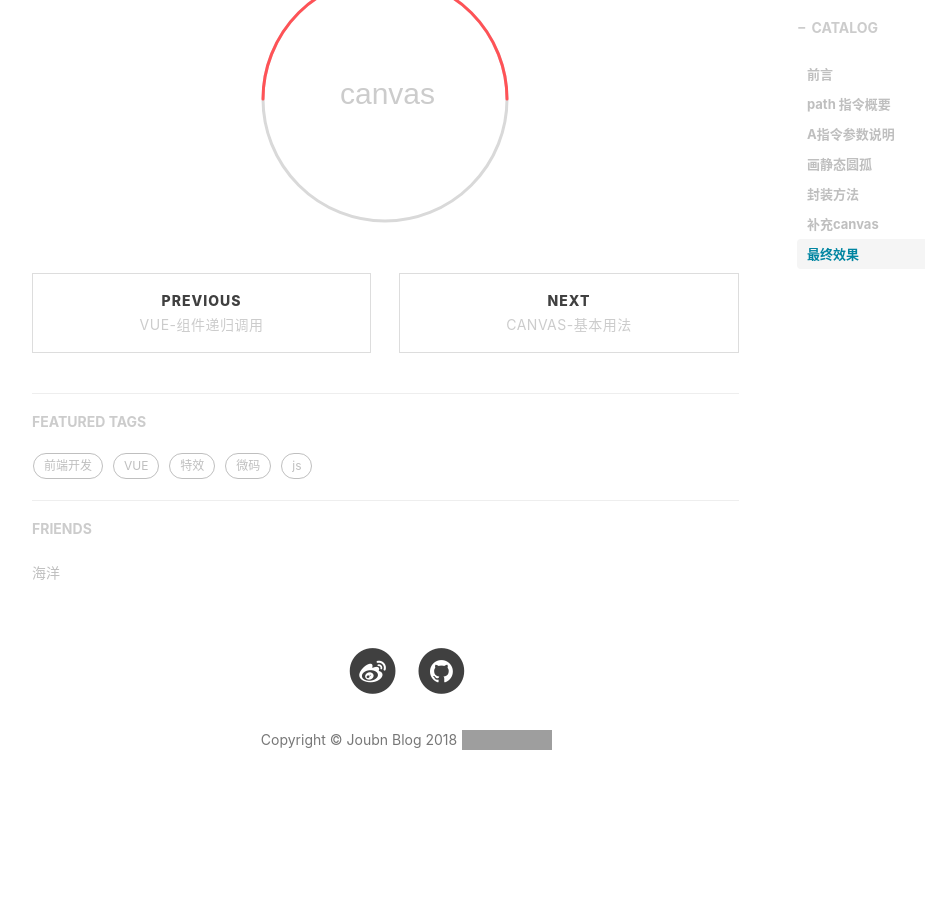
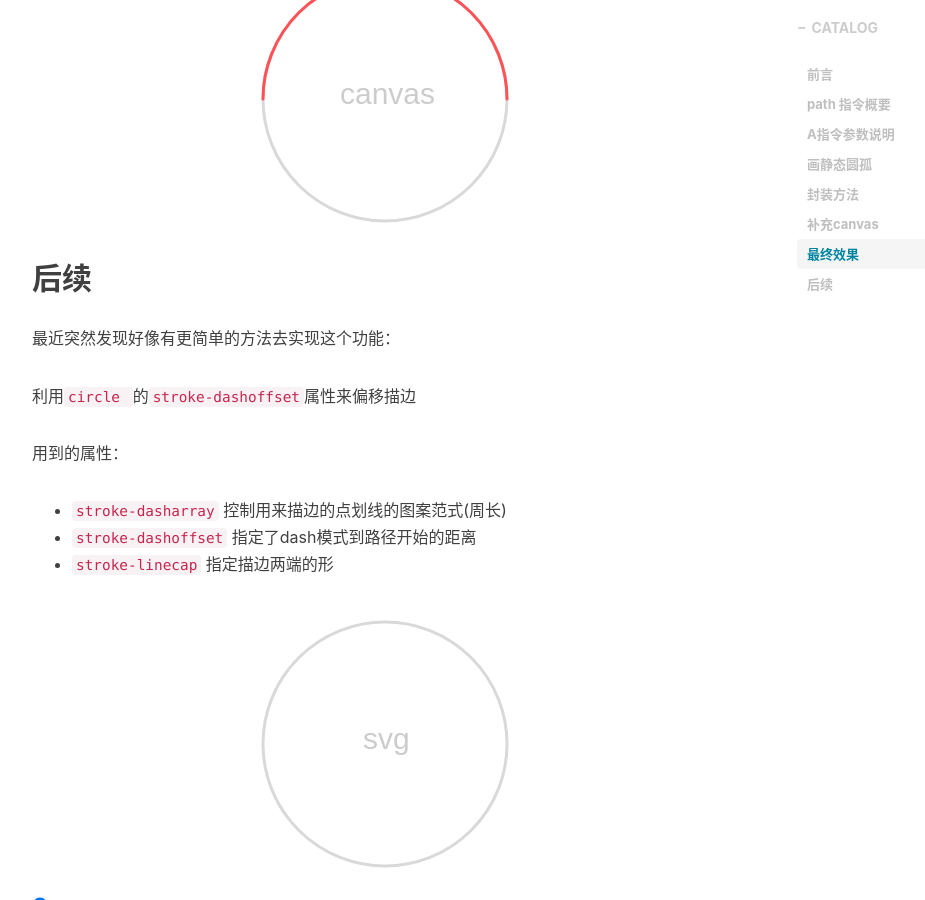
Before and after one commit to bb595700239/bb595700239.github.io, a Jekyll site: the page built from _posts/2017-09-26-svg-path-arc.markdown, in a window 1280 px wide and 900 px high, scrolled down 3856 px. Shown: the whole window, without its empty margins (233-1158 px from the left). Built offline with Jekyll 4.4.1, drawn with Linux system fonts in a browser that asks for light colours; nearby versions of some CDN libraries; comment, search, counter and statistics services are not loaded; before the commit the page ends 4700 px from its top, so only the background shows below that; grey boxes are pictures that could not be loaded.

Commit message:
添加后续
Signed-off-by: bb595700239 <595700239@qq.com>

```diff
--- a/_posts/2017-09-26-svg-path-arc.markdown
+++ b/_posts/2017-09-26-svg-path-arc.markdown
@@ -245,3 +245,33 @@ window.onload = draw('M 3 125 A 122,122 0 0 1 247,125');
   }
 }
 </style>
+
+## 后续
+
+最近突然发现好像有更简单的方法去实现这个功能：
+
+利用`circle `的`stroke-dashoffset`属性来偏移描边
+
+用到的属性：
+- `stroke-dasharray`  控制用来描边的点划线的图案范式(周长)
+- `stroke-dashoffset` 指定了dash模式到路径开始的距离
+- `stroke-linecap` 指定描边两端的形
+
+<div style="text-align:center;margin-bottom:20px;">
+<svg style="width:250px; margin:0 auto;" viewBox="0,0,250,250"><circle cx="125" cy="125" r="122" stroke="#d9d9d9" fill="none" stroke-width="3"></circle><circle id="circle2" cx="125" cy="125" r="122" stroke="red" fill="none" stroke-width="3" stroke-linecap="round"></circle><text x="103" y="130" fill="#ccc" font-size="30" font-family="arial">svg</text></svg>
+</div>
+
+<div style="text-align:center;margin-bottom:20px;">
+    <input type="range" style="margin:0 auto;" onchange="demo2(this)" value="0" />
+</div>
+<script type="text/javascript">
+var circle2 = document.querySelector('#circle2')
+var r = circle2.getAttribute('r')
+var dasharray = 2*Math.PI*r
+circle2.setAttribute('stroke-dasharray',dasharray)
+circle2.setAttribute('stroke-dashoffset',dasharray)
+function demo2(obj){
+    var val=(1-(obj.value/100))*dasharray
+    document.querySelector('#circle2').setAttribute('stroke-dashoffset',val)
+}
+</script>
```
